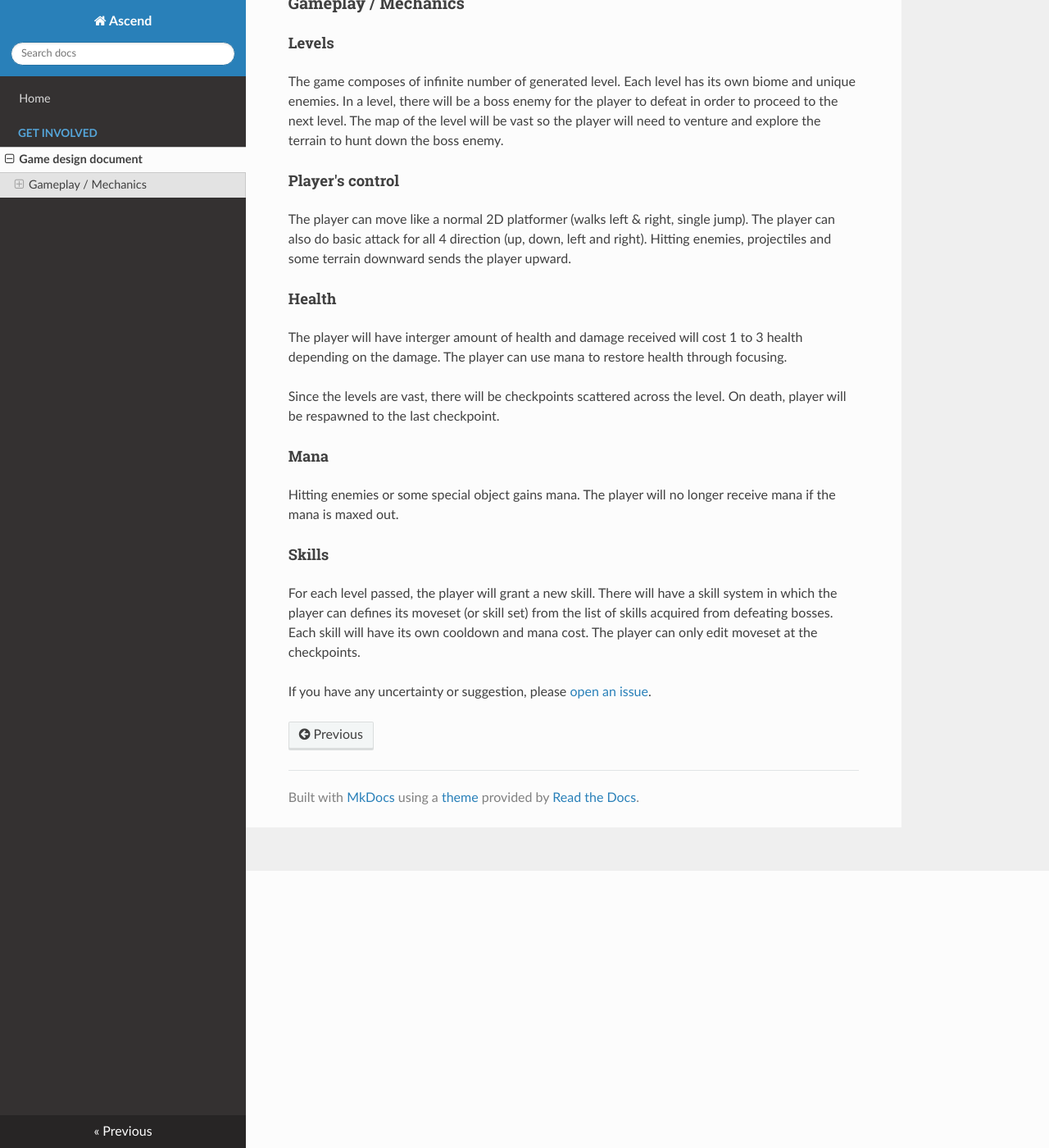
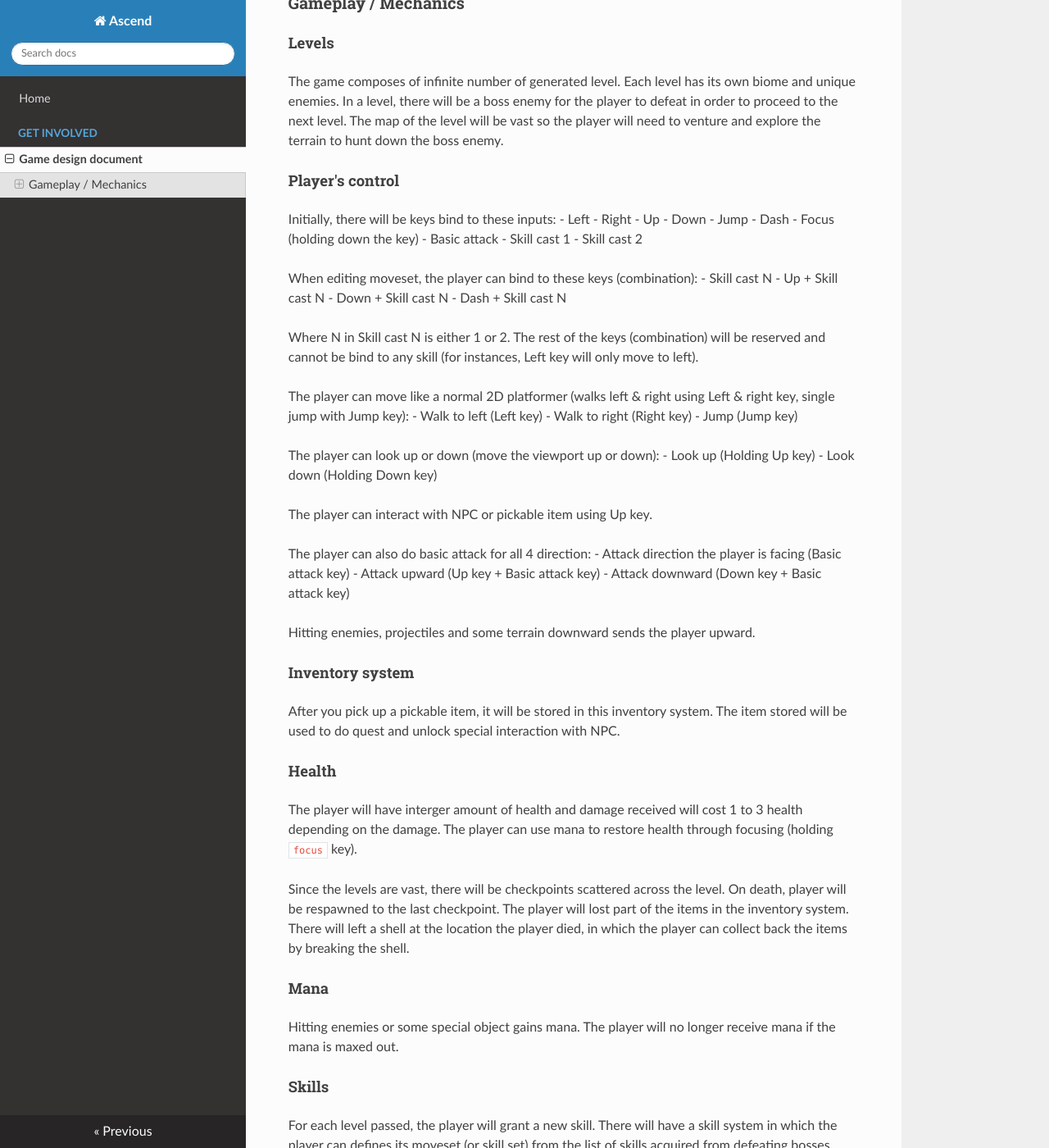
Before and after one commit to RechieKho/ascend, an MkDocs documentation site: the page built from docs/game-design-document.md, in a window 1280 px wide and 1400 px high, scrolled down 338 px. Shown: the whole window at 82% size. Built offline with MkDocs 1.6.1, drawn with Linux system fonts in a browser that asks for light colours; nearby versions of some CDN libraries; some of the changed text lies outside the part shown.

Commit message:
Add details for Input system in game design documents. Add description of inventory system in game design documents.

```diff
--- a/docs/game-design-document.md
+++ b/docs/game-design-document.md
@@ -5,8 +5,8 @@ It is about a tortoise wanderers travel across the vast, never-ending world,
 in search of honing its skill to the extreme. The game will be a randomized
 metroidvania, or roguelike that never resets, mixing of generated levels and
 exploration & progression. This game is currently targeted to be a *desktop*,
-*singleplayer* game (no multiplayer, no multiplatform yet; go away feature
-freaks).
+*singleplayer* game. Do note that it is always open for suggestion at [our github
+issues page](https://github.com/RechieKho/ascend/issues).
 
 
 ### Gameplay / Mechanics
@@ -18,18 +18,60 @@ vast so the player will need to venture and explore the terrain to hunt down the
 boss enemy.
 
 #### Player's control
-The player can move like a normal 2D platformer (walks left & right, single
-jump). The player can also do basic attack for all 4 direction (up, down, left
-and right). Hitting enemies, projectiles and some terrain downward sends the
-player upward.
+Initially, there will be keys bind to these inputs:
+- Left
+- Right
+- Up
+- Down
+- Jump
+- Dash
+- Focus (holding down the key)
+- Basic attack
+- Skill cast 1
+- Skill cast 2
+
+When editing moveset, the player can bind to these keys (combination):
+- Skill cast N
+- Up + Skill cast N
+- Down + Skill cast N
+- Dash + Skill cast N
+
+Where N in Skill cast N is either 1 or 2. The rest of the keys (combination) will
+be reserved and cannot be bind to any skill (for instances, Left key will only move to left).
+
+The player can move like a normal 2D platformer (walks left & right using Left &
+right key, single jump with Jump key):
+- Walk to left (Left key)
+- Walk to right (Right key)
+- Jump (Jump key)
+
+The player can look up or down (move the viewport up or down):
+- Look up (Holding Up key)
+- Look down (Holding Down key)
+
+The player can interact with NPC or pickable item using Up key.
+
+The player can also do basic attack for all 4 direction:
+- Attack direction the player is facing (Basic attack key)
+- Attack upward (Up key + Basic attack key)
+- Attack downward (Down key + Basic attack key)
+
+Hitting enemies, projectiles and some terrain downward sends the player upward.
+
+#### Inventory system
+After you pick up a pickable item, it will be stored in this inventory system.
+The item stored will be used to do quest and unlock special interaction with NPC.
 
 #### Health
 The player will have interger amount of health and damage received will cost 1
 to 3 health depending on the damage. The player can use mana to restore health
-through focusing.
+through focusing (holding `focus` key).
 
 Since the levels are vast, there will be checkpoints scattered across the level.
-On death, player will be respawned to the last checkpoint.
+On death, player will be respawned to the last checkpoint. The player will lost
+part of the items in the inventory system. There will left a shell at the location
+the player died, in which the player can collect back the items by breaking the
+shell.
 
 #### Mana
 Hitting enemies or some special object gains mana. The player will no longer receive
@@ -41,5 +83,8 @@ skill system in which the player can defines its moveset (or skill set) from the
 list of skills acquired from defeating bosses. Each skill will have its own
 cooldown and mana cost. The player can only edit moveset at the checkpoints.
 
+By editing moveset, the player can bind certain key input or key input combination
+to the skill obtained.
+
 
 If you have any uncertainty or suggestion, please [open an issue](https://github.com/RechieKho/ascend/issues).
```
